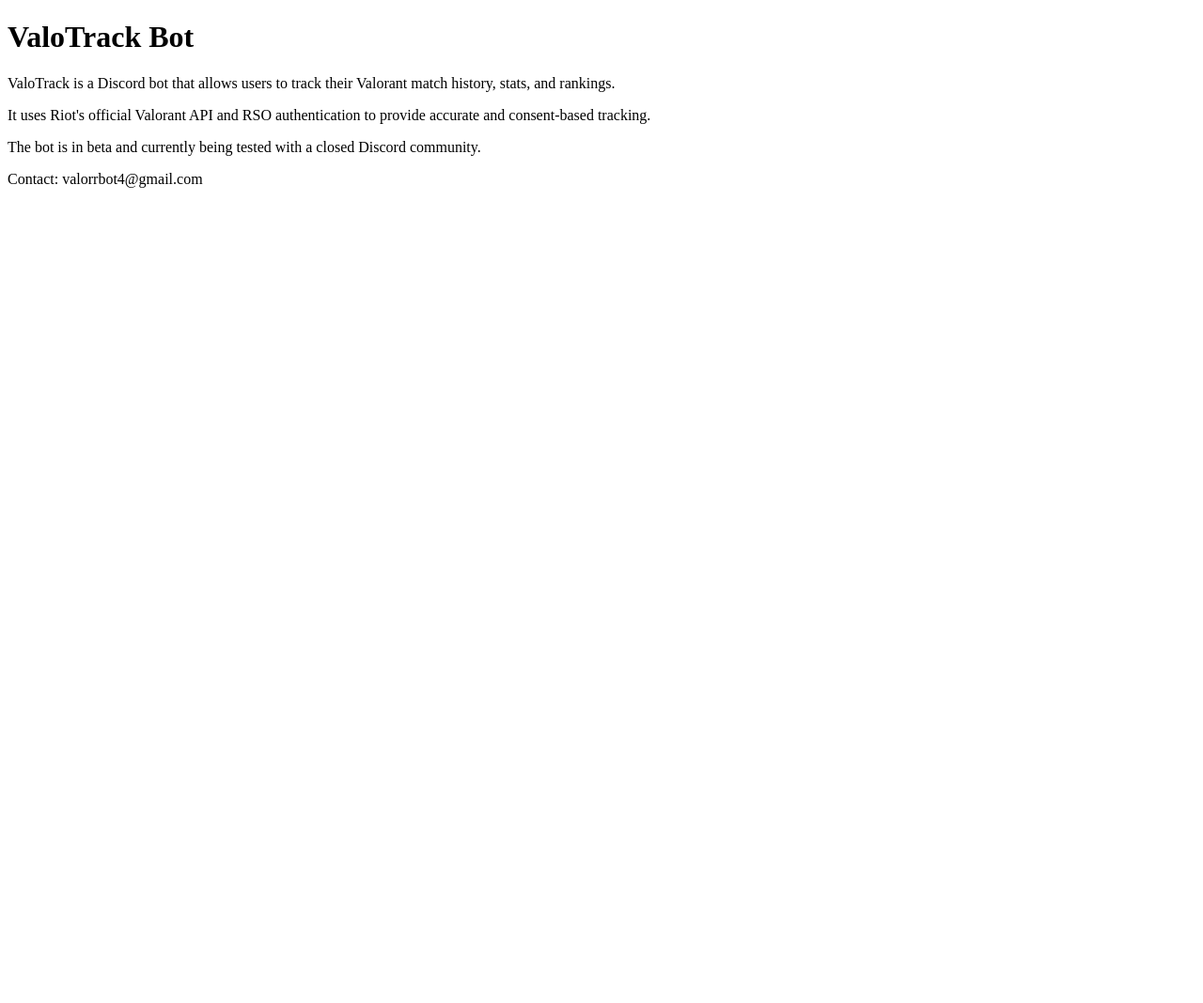
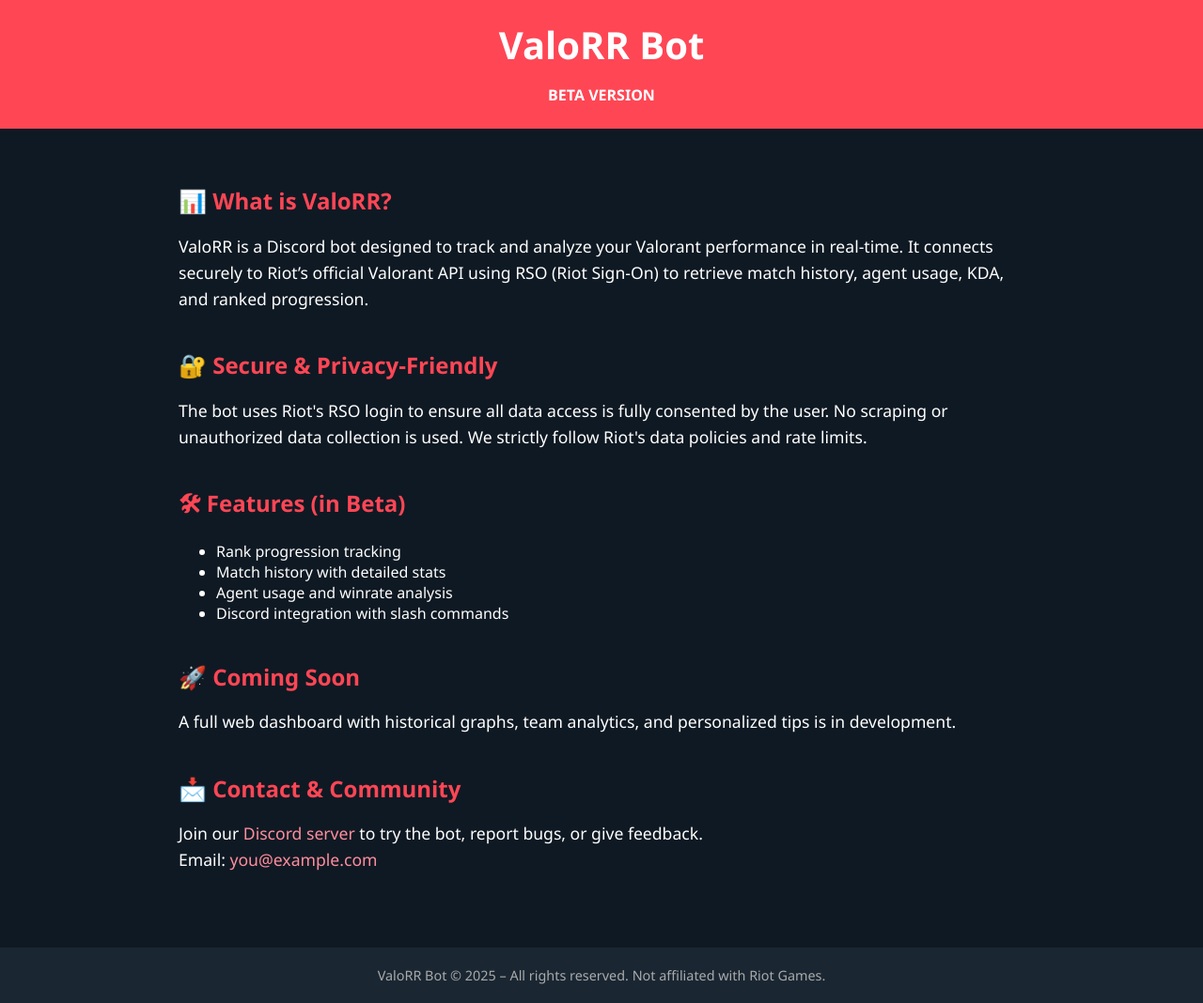
Before and after one commit to Wesleeeey/valotrack, a plain HTML site: page index.html in a window 1280 px wide. Shown: the whole page at 94% size. Before the commit the page ends 800 px from the top, so only its background shows below. Drawn offline with Linux system fonts and the light colour scheme.

Commit message:
Update index.html

```diff
--- a/index.html
+++ b/index.html
@@ -2,13 +2,130 @@
 <html lang="en">
 <head>
   <meta charset="UTF-8">
-  <title>ValoRR Bot</title>
+  <title>ValoRR Bot - Beta Tracker for Valorant</title>
+  <meta name="viewport" content="width=device-width, initial-scale=1">
+  <style>
+    body {
+      font-family: 'Segoe UI', Tahoma, Geneva, Verdana, sans-serif;
+      background: #0f1923;
+      color: #ffffff;
+      margin: 0;
+      padding: 0;
+    }
+
+    header {
+      background-color: #ff4655;
+      padding: 20px;
+      text-align: center;
+    }
+
+    header h1 {
+      margin: 0;
+      font-size: 2.5em;
+    }
+
+    .container {
+      padding: 40px 20px;
+      max-width: 900px;
+      margin: auto;
+    }
+
+    h2 {
+      color: #ff4655;
+      margin-bottom: 10px;
+    }
+
+    p {
+      line-height: 1.6;
+      font-size: 1.1em;
+    }
+
+    .section {
+      margin-bottom: 40px;
+    }
+
+    .beta-tag {
+      background: #ff4655;
+      color: #fff;
+      display: inline-block;
+      padding: 5px 10px;
+      border-radius: 5px;
+      font-weight: bold;
+      margin-top: 10px;
+    }
+
+    footer {
+      background: #1a2733;
+      text-align: center;
+      padding: 20px;
+      color: #aaa;
+      font-size: 0.9em;
+    }
+
+    a {
+      color: #ff8e9e;
+      text-decoration: none;
+    }
+
+    a:hover {
+      text-decoration: underline;
+    }
+  </style>
 </head>
 <body>
-  <h1>ValoTrack Bot</h1>
-  <p>ValoTrack is a Discord bot that allows users to track their Valorant match history, stats, and rankings.</p>
-  <p>It uses Riot's official Valorant API and RSO authentication to provide accurate and consent-based tracking.</p>
-  <p>The bot is in beta and currently being tested with a closed Discord community.</p>
-  <p>Contact: valorrbot4@gmail.com</p>
+
+  <header>
+    <h1>ValoRR Bot</h1>
+    <div class="beta-tag">BETA VERSION</div>
+  </header>
+
+  <div class="container">
+
+    <div class="section">
+      <h2>📊 What is ValoRR?</h2>
+      <p>
+        ValoRR is a Discord bot designed to track and analyze your Valorant performance in real-time. It connects securely to Riot’s official Valorant API using RSO (Riot Sign-On) to retrieve match history, agent usage, KDA, and ranked progression.
+      </p>
+    </div>
+
+    <div class="section">
+      <h2>🔐 Secure & Privacy-Friendly</h2>
+      <p>
+        The bot uses Riot's RSO login to ensure all data access is fully consented by the user. No scraping or unauthorized data collection is used. We strictly follow Riot's data policies and rate limits.
+      </p>
+    </div>
+
+    <div class="section">
+      <h2>🛠 Features (in Beta)</h2>
+      <ul>
+        <li>Rank progression tracking</li>
+        <li>Match history with detailed stats</li>
+        <li>Agent usage and winrate analysis</li>
+        <li>Discord integration with slash commands</li>
+      </ul>
+    </div>
+
+    <div class="section">
+      <h2>🚀 Coming Soon</h2>
+      <p>
+        A full web dashboard with historical graphs, team analytics, and personalized tips is in development.
+      </p>
+    </div>
+
+    <div class="section">
+      <h2>📩 Contact & Community</h2>
+      <p>
+        Join our <a href="https://discord.gg/tonlien" target="_blank">Discord server</a> to try the bot, report bugs, or give feedback.
+        <br>
+        Email: <a href="mailto:you@example.com">you@example.com</a>
+      </p>
+    </div>
+
+  </div>
+
+  <footer>
+    ValoRR Bot &copy; 2025 – All rights reserved. Not affiliated with Riot Games.
+  </footer>
+
 </body>
 </html>
```
